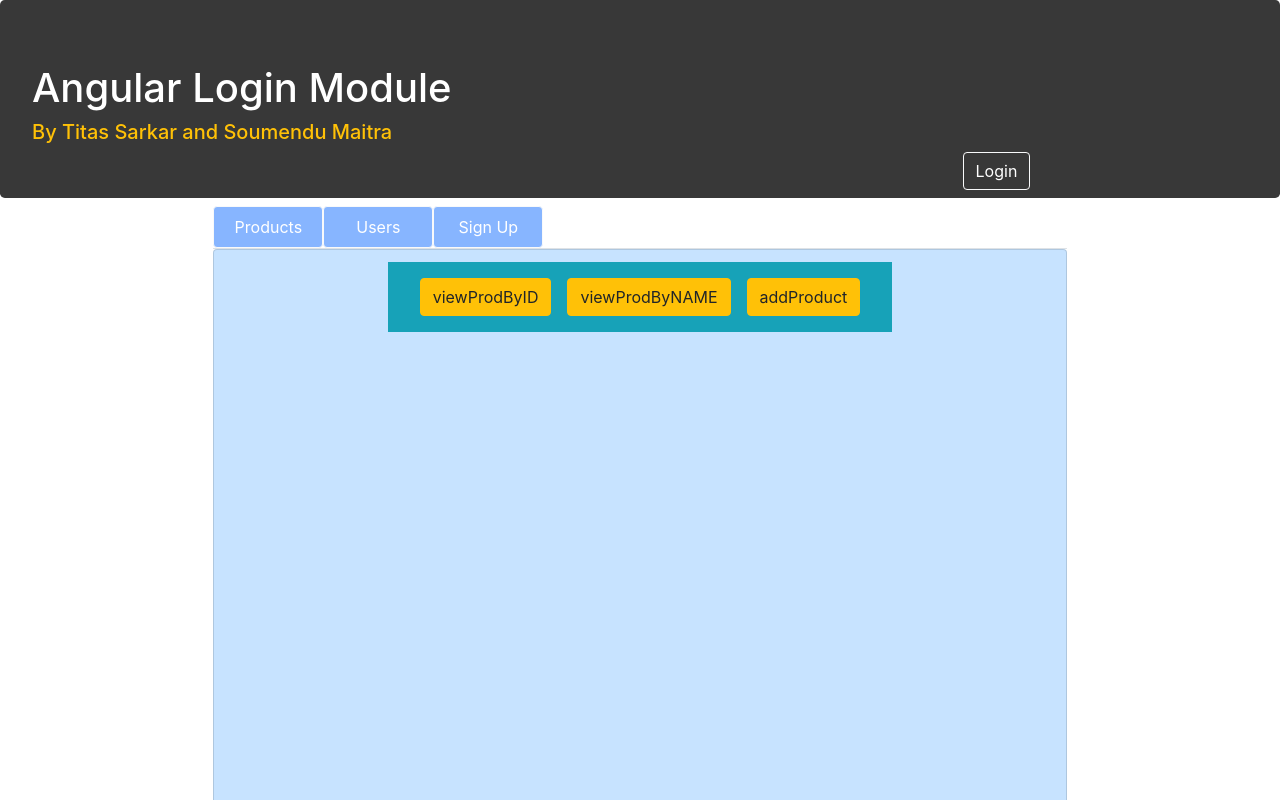
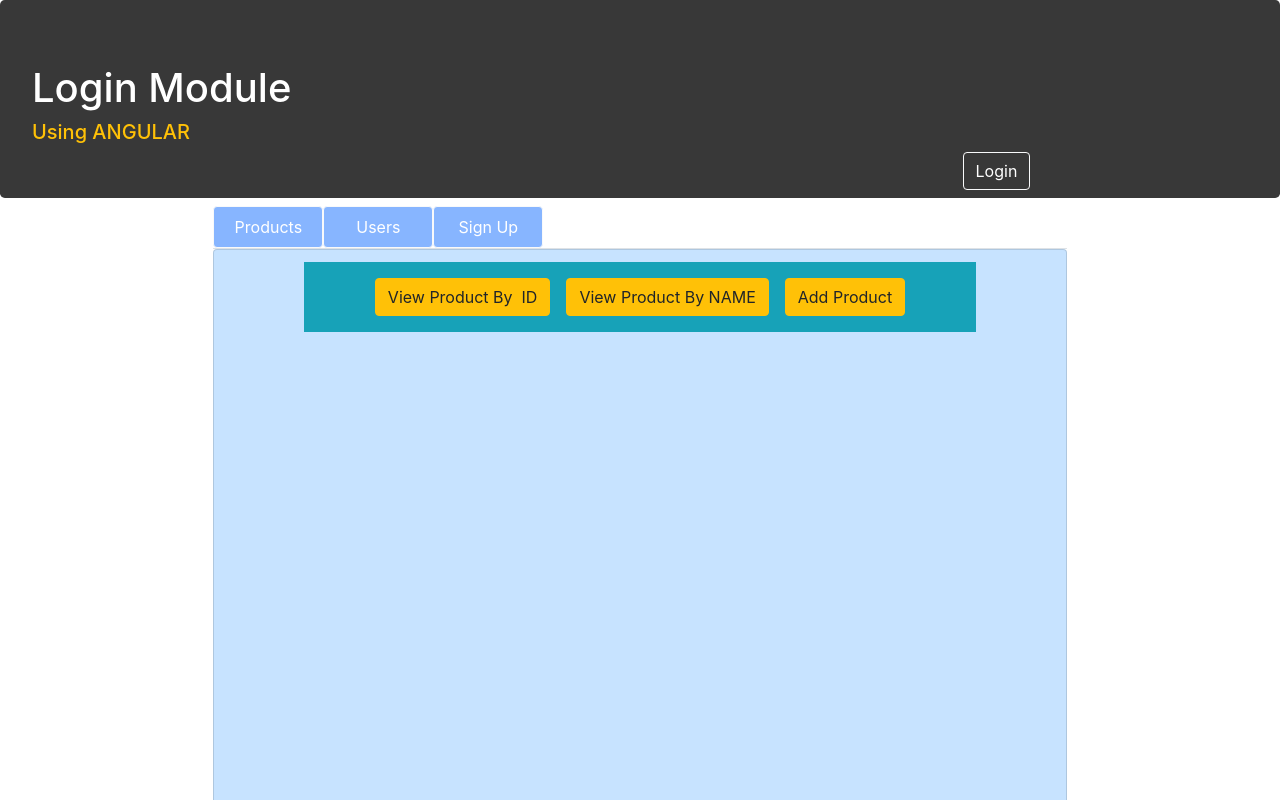
Before and after one commit to titas1803/LoginFrontend, an Angular app: page /product in a window 1280 px wide. Shown: the top 800 px of the page. Built offline with nearby package versions, Linux system fonts and the light colour scheme.

Commit message:
commited

```diff
--- a/src/app/app.component.html
+++ b/src/app/app.component.html
@@ -1,6 +1,6 @@
 <header class="jumbotron mb-2 pb-2" style="background-color: rgb(56, 56, 56);">
-  <h1 class="text-white">Angular Login Module</h1>
-  <h5 class="text-warning">By Titas Sarkar and Soumendu Maitra</h5>
+  <h1 class="text-white">Login Module</h1>
+  <h5 class="text-warning">Using ANGULAR</h5>
   <div class="col-10 text-right" *ngIf="!storageService.loginflag"><a routerLink="/login"
       class="btn btn-outline-secondary text-white border border-light" style="cursor:pointer">Login</a></div>
   <div class="col-10 text-right" *ngIf="storageService.loginflag">
--- a/src/app/product/product.component.html
+++ b/src/app/product/product.component.html
@@ -1,8 +1,8 @@
 <article class="col-10 mx-auto " [ngStyle]='{height:"800px"}'>
-  <section class="row col-9 bg-info p-2 m-2 mx-auto justify-content-center">
-    <div><input type="button" class="btn btn-warning m-2" value="viewProdByID" routerLink="prodbyid" /></div>
-    <div><input type="button" class="btn btn-warning m-2" value="viewProdByNAME" routerLink="prodbyname"/></div>
-    <div><input type="button" class="btn btn-warning m-2" value="addProduct" routerLink="addproduct"/></div>
+  <section class="row  bg-info p-2 m-2 mx-auto justify-content-center">
+    <div><input type="button" class="btn btn-warning m-2" value="View Product By  ID" routerLink="prodbyid" /></div>
+    <div><input type="button" class="btn btn-warning m-2" value="View Product By NAME" routerLink="prodbyname"/></div>
+    <div><input type="button" class="btn btn-warning m-2" value="Add Product" routerLink="addproduct"/></div>
   </section>
   <section class="col-12 p-2 m-2 mx-auto text-center">
 
--- a/src/app/viewprodby-name/viewprodby-name.component.html
+++ b/src/app/viewprodby-name/viewprodby-name.component.html
@@ -1,4 +1,3 @@
-
 <div class="col-8 mx-auto p-2 m-2">
     <h2>View By Name</h2>
   <input type="text" name="txtname" placeholder="Enter Name" [(ngModel)]="prodname">
```
